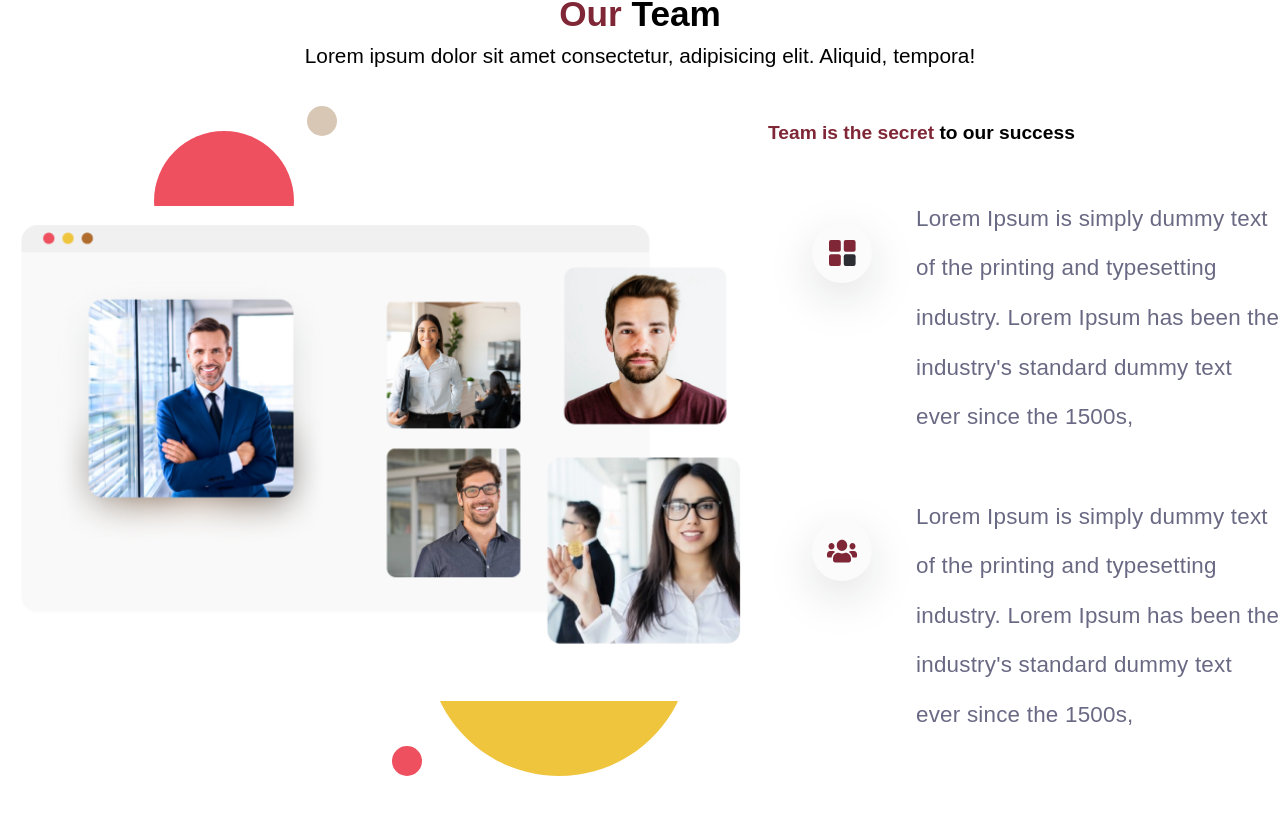
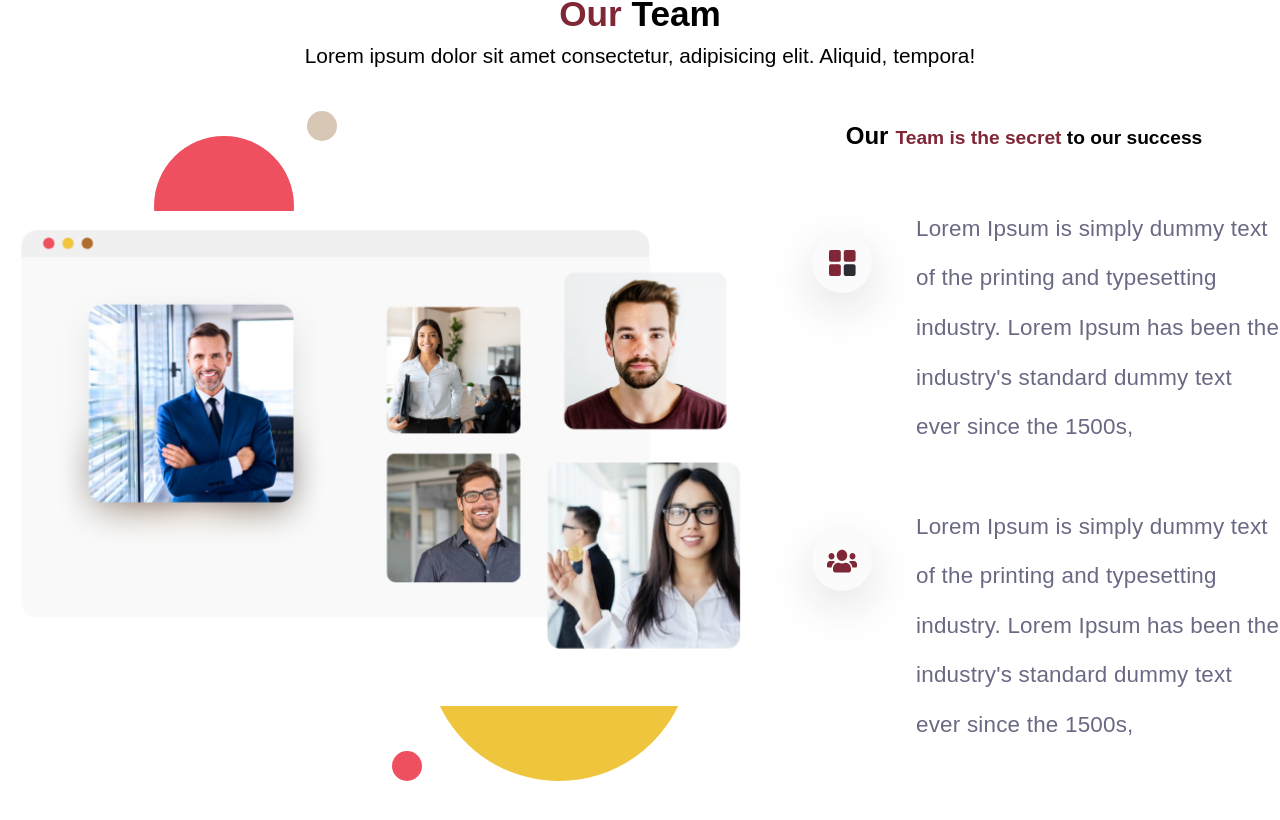
Before and after one commit to AmohPrince/travelearth, a React (Create React App) app: page / in a window 1280 px wide. Shown: the part 2798-3618 px from the top of the page. Built offline with nearby package versions, Linux system fonts and the light colour scheme.

Commit message:
more fixes

```diff
--- a/src/Sections/Ourteam/Ourteam.css
+++ b/src/Sections/Ourteam/Ourteam.css
@@ -42,10 +42,11 @@
   width: 100%;
   height: 100%;
 }
-.Ourteam__body-left > .p__poppins {
-  display: inline;
-  font-size: 2.5rem;
+.Ourteam__body-left-2 > .p__poppins {
+  font-size: 1.5rem;
   font-weight: 700;
+  margin-right: 7px;
+  padding-bottom: 4px;
 }
 
 .Teamsection__container {
--- a/src/Sections/Ourteam/Ourteam.jsx
+++ b/src/Sections/Ourteam/Ourteam.jsx
@@ -103,9 +103,11 @@ const Ourteam = ({ theme }) => {
           </div>
         </div>
         <div className="Ourteam__body-left">
-          {/* <p className="p__poppins">Our</p> */}
-          <div className="Sub__container-mid">
-            <Subtitle theme={theme} textGroup={textGroup2} />
+          <div className="flex__container Ourteam__body-left-2">
+            <p className="p__poppins">Our</p>
+            <div className="Sub__container-mid">
+              <Subtitle theme={theme} textGroup={textGroup2} />
+            </div>
           </div>
           <Teamsection icon={icons.icon1} />
           <Teamsection icon={icons.icon2} />
```
